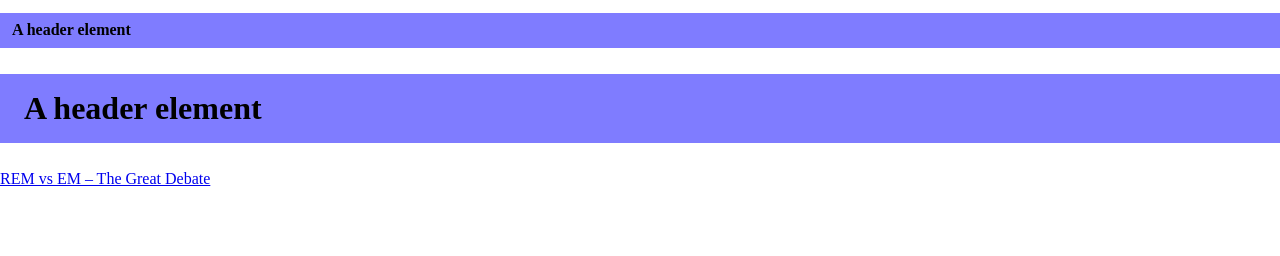
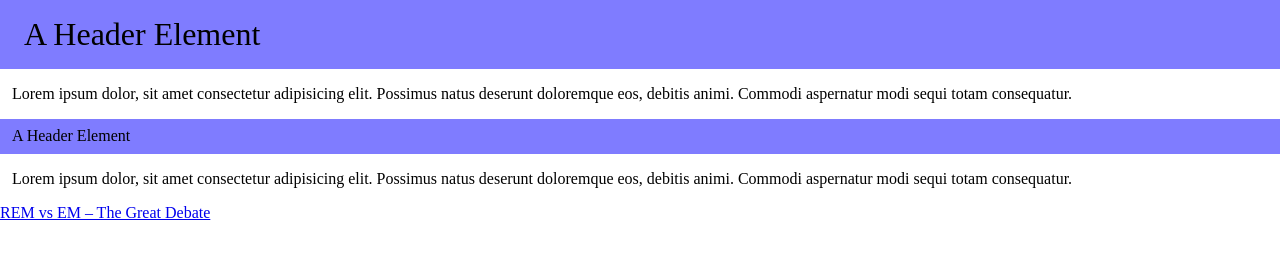
Before and after one commit to wuyeelok/rem_vs_em, a plain HTML site: page index.html in a window 1280 px wide. Drawn offline with Linux system fonts and the light colour scheme.

Commit message:
using only em example

```diff
--- a/css/style.css
+++ b/css/style.css
@@ -1,9 +1,14 @@
 .header {
-  font-size: 1rem;
+  font-size: 1em;
   padding: 0.5em 0.75em;
   background: #7f7cff;
 }
 
 .header--large {
-  font-size: 2rem;
+  font-size: 2em;
 }
+
+p {
+  margin-left: 0.75em;
+  margin-right: 0.75em;
+}
--- a/index.html
+++ b/index.html
@@ -13,9 +13,10 @@
 
 <body>
 
-    <h2 class="header">A header element</h2>
-
-    <h2 class="header header--large">A header element</h2>
+    <div class="header header--large">A Header Element</div>
+    <p>Lorem ipsum dolor, sit amet consectetur adipisicing elit. Possimus natus deserunt doloremque eos, debitis animi. Commodi aspernatur modi sequi totam consequatur.</p>
+    <div class="header">A Header Element</div>
+    <p>Lorem ipsum dolor, sit amet consectetur adipisicing elit. Possimus natus deserunt doloremque eos, debitis animi. Commodi aspernatur modi sequi totam consequatur.</p>
 
     <a href="https://zellwk.com/blog/rem-vs-em/">REM vs EM – The Great Debate</a>
 </body>
```
